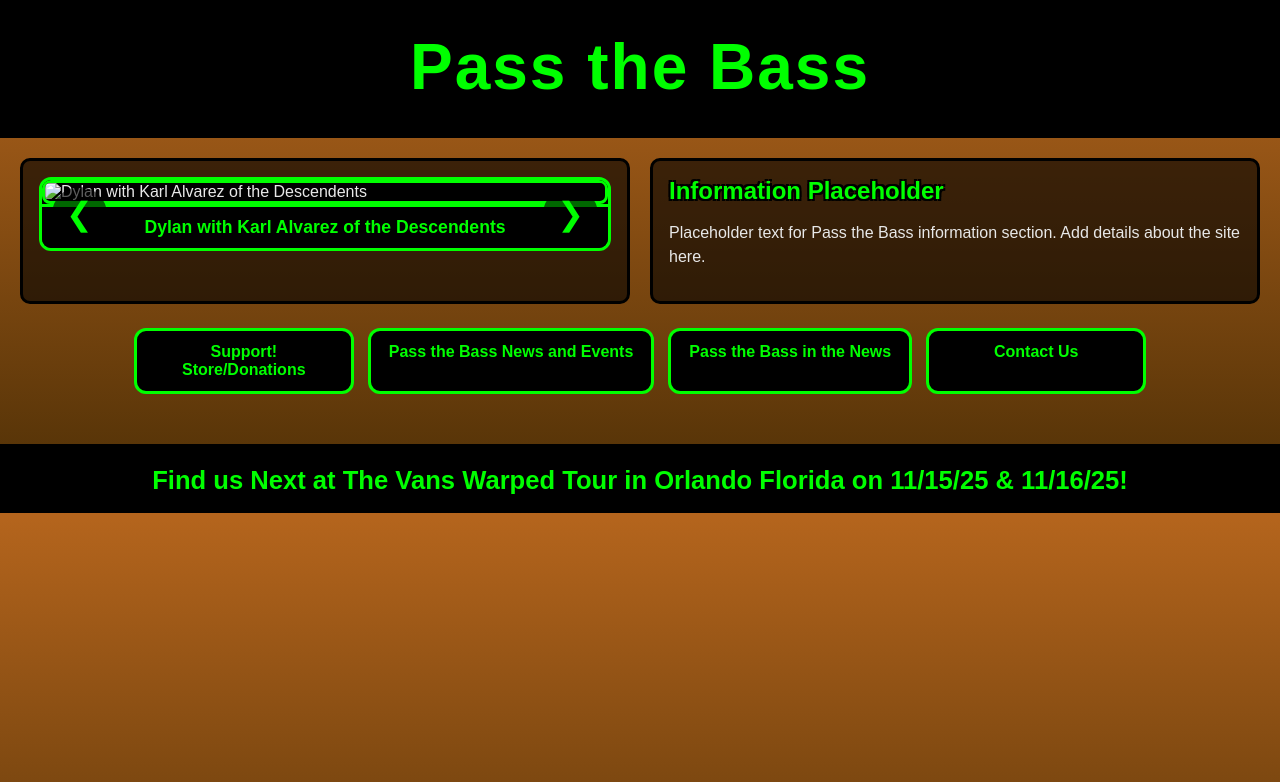
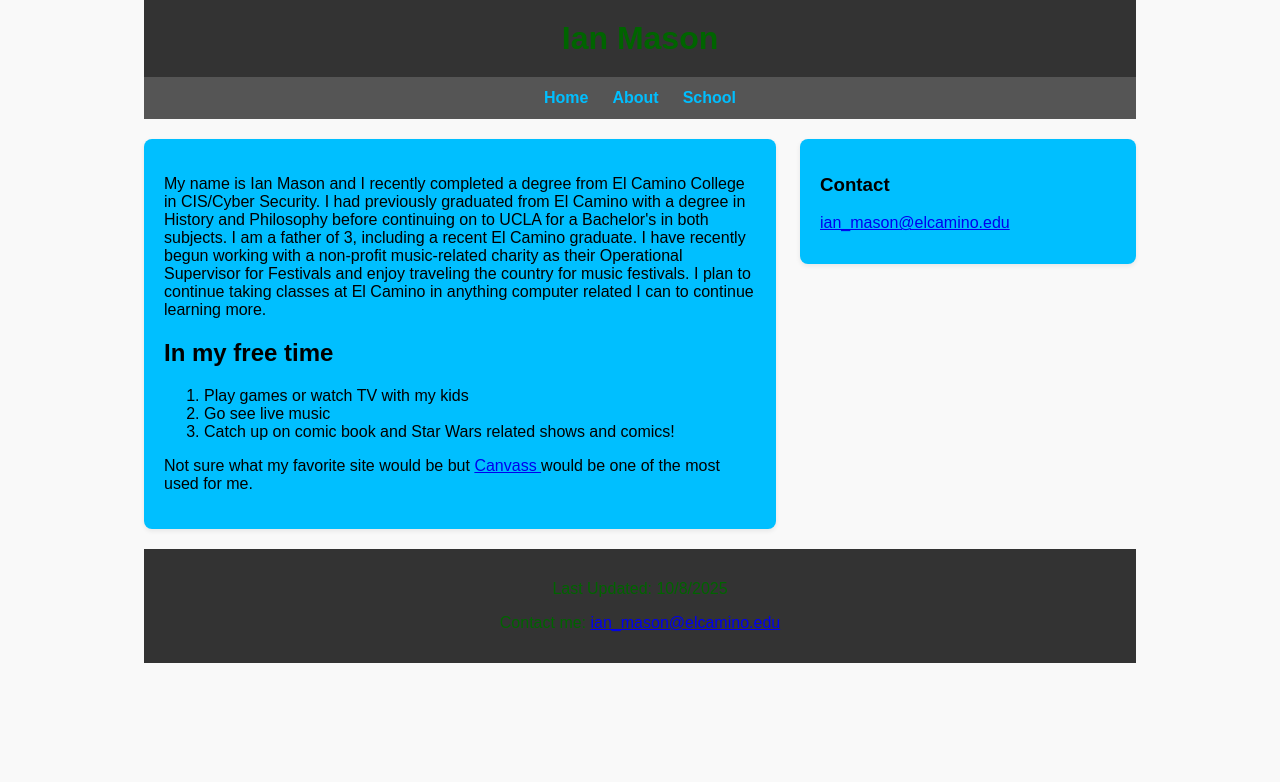
Before and after one commit to IanHMason/IMasonCISProject, a plain HTML site: page index.html in a window 1280 px wide. Drawn offline with Linux system fonts and the light colour scheme.

Commit message:
Update index.html

```diff
--- a/index.html
+++ b/index.html
@@ -2,89 +2,60 @@
 <html lang="en">
 <head>
   <meta charset="UTF-8">
-  <meta name="viewport" content="width=device-width, initial-scale=1.0">
-  <title>Pass the Bass</title>
-  <link rel="stylesheet" href="Project_2-1_styles.css">
+  <title>Ian Mason</title>
+  <link rel="stylesheet" href="styles2.css">
 </head>
 <body>
-  <header>
-    <h1>Pass the Bass</h1>
-  </header>
+  <div class="container">
+    <header>
+      <h1>Ian Mason</h1>
+    </header>
 
-  <main>
+    <nav>
+      <ul>
+        <li><a href="index.html">Home</a></li>
+        <li><a href="about2.html">About</a></li>
+        <li><a href="school.html">School</a></li>
+      </ul>
+    </nav>
+
     <section class="content">
-      <div class="image-box">
-        <div class="carousel">
-          <div class="slide active">
-            <img src="images/pass-the-bass-Karl-Alvarez-The-Descendents-Dylan-Flynn.jpg" alt="Dylan with Karl Alvarez of the Descendents">
-            <div class="caption">Dylan with Karl Alvarez of the Descendents</div>
-          </div>
-          <div class="slide">
-            <img src="images/pass-the-bass-dylan-flynn-bassist.jpg" alt="Dylan Flynn of Pass the Bass">
-            <div class="caption">Dylan Flynn of Pass the Bass</div>
-          </div>
-          <div class="slide">
-            <img src="images/pass-the-bass-dylan-nofx-band-640x480.jpg" alt="Dylan with NOFX">
-            <div class="caption">Dylan with NOFX</div>
-          </div>
-          <div class="slide">
-            <img src="images/pass-the-bass-dylan-randy-bradbury-pennywise-640x480.jpg" alt="Randy Bradbury of Pennywise with Dylan's bass">
-            <div class="caption">Randy Bradbury of Pennywise with Dylan's bass</div>
-          </div>
-          <div class="slide">
-            <img src="images/Big-thanks-to-fender-pass-the-bass.jpg" alt="Thanks to Fender!">
-            <div class="caption">Thanks to Fender!</div>
-          </div>
+      <div class="main">
+        <p>
+          My name is Ian Mason and I recently completed a degree from El Camino College in CIS/Cyber Security.
+          I had previously graduated from El Camino with a degree in History and Philosophy before continuing on
+          to UCLA for a Bachelor's in both subjects. I am a father of 3, including a recent El Camino graduate.
+          I have recently begun working with a non-profit music-related charity as their Operational Supervisor
+          for Festivals and enjoy traveling the country for music festivals. I plan to continue taking classes at
+          El Camino in anything computer related I can to continue learning more.
+        </p>
 
-          <button class="arrow left">&#10094;</button>
-          <button class="arrow right">&#10095;</button>
-        </div>
+        <h2>In my free time</h2>
+        <ol>
+          <li>Play games or watch TV with my kids</li>
+          <li>Go see live music</li>
+          <li>Catch up on comic book and Star Wars related shows and comics!</li>
+        </ol>
+
+        <p>
+          Not sure what my favorite site would be but
+          <a href="https://www.elcamino.edu/academics/online-education/canvas-students.php" target="_blank" rel="noopener">
+            Canvass
+          </a>
+          would be one of the most used for me.
+        </p>
       </div>
 
-      <div class="info-box">
-        <h2>Information Placeholder</h2>
-        <p>
-          Placeholder text for Pass the Bass information section. Add details
-          about the site here.
-        </p>
-      </div>
+      <aside class="sidebar">
+        <h3>Contact</h3>
+        <p><a href="mailto:ian_mason@elcamino.edu">ian_mason@elcamino.edu</a></p>
+      </aside>
     </section>
 
-    <nav class="button-container">
-      <a href="#" class="btn">
-        <span>Support!</span><br>
-        Store/Donations
-      </a>
-      <a href="#" class="btn">Pass the Bass News and Events</a>
-      <a href="#" class="btn">Pass the Bass in the News</a>
-      <a href="contact.html" class="btn">Contact Us</a>
-    </nav>
-  </main>
-
-  <footer>
-    <h2>Find us Next at The Vans Warped Tour in Orlando Florida on 11/15/25 & 11/16/25!</h2>
-  </footer>
-
-  <script>
-    const slides = document.querySelectorAll('.carousel .slide');
-    const prev = document.querySelector('.arrow.left');
-    const next = document.querySelector('.arrow.right');
-    let index = 0;
-
-    function showSlide(i) {
-      slides.forEach(s => s.classList.remove('active'));
-      slides[i].classList.add('active');
-    }
-
-    prev.addEventListener('click', () => {
-      index = (index - 1 + slides.length) % slides.length;
-      showSlide(index);
-    });
-
-    next.addEventListener('click', () => {
-      index = (index + 1) % slides.length;
-      showSlide(index);
-    });
-  </script>
+    <footer>
+      <p>Last Updated: 10/8/2025</p>
+      <p>Contact me: <a href="mailto:ian_mason@elcamino.edu">ian_mason@elcamino.edu</a></p>
+    </footer>
+  </div>
 </body>
 </html>
```
